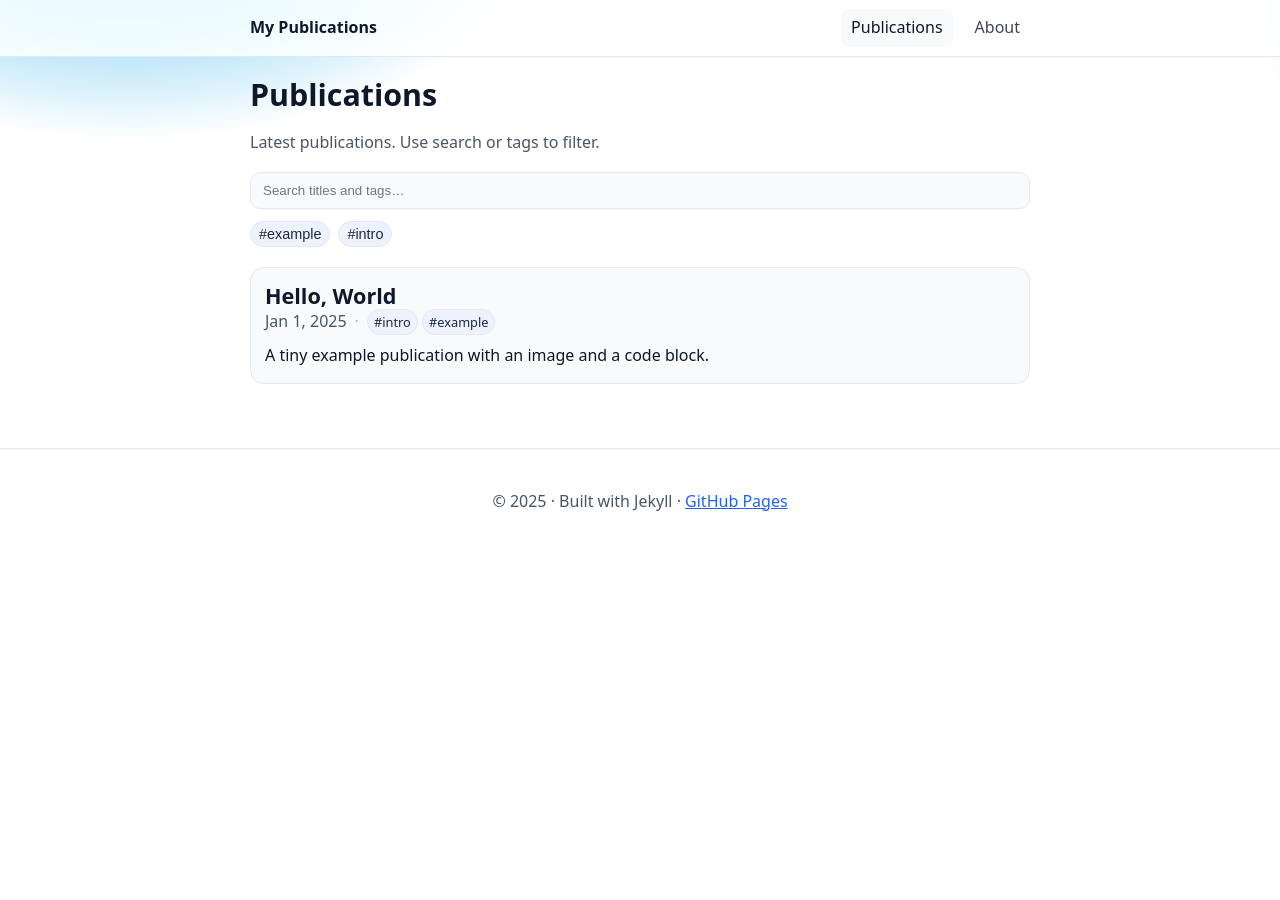
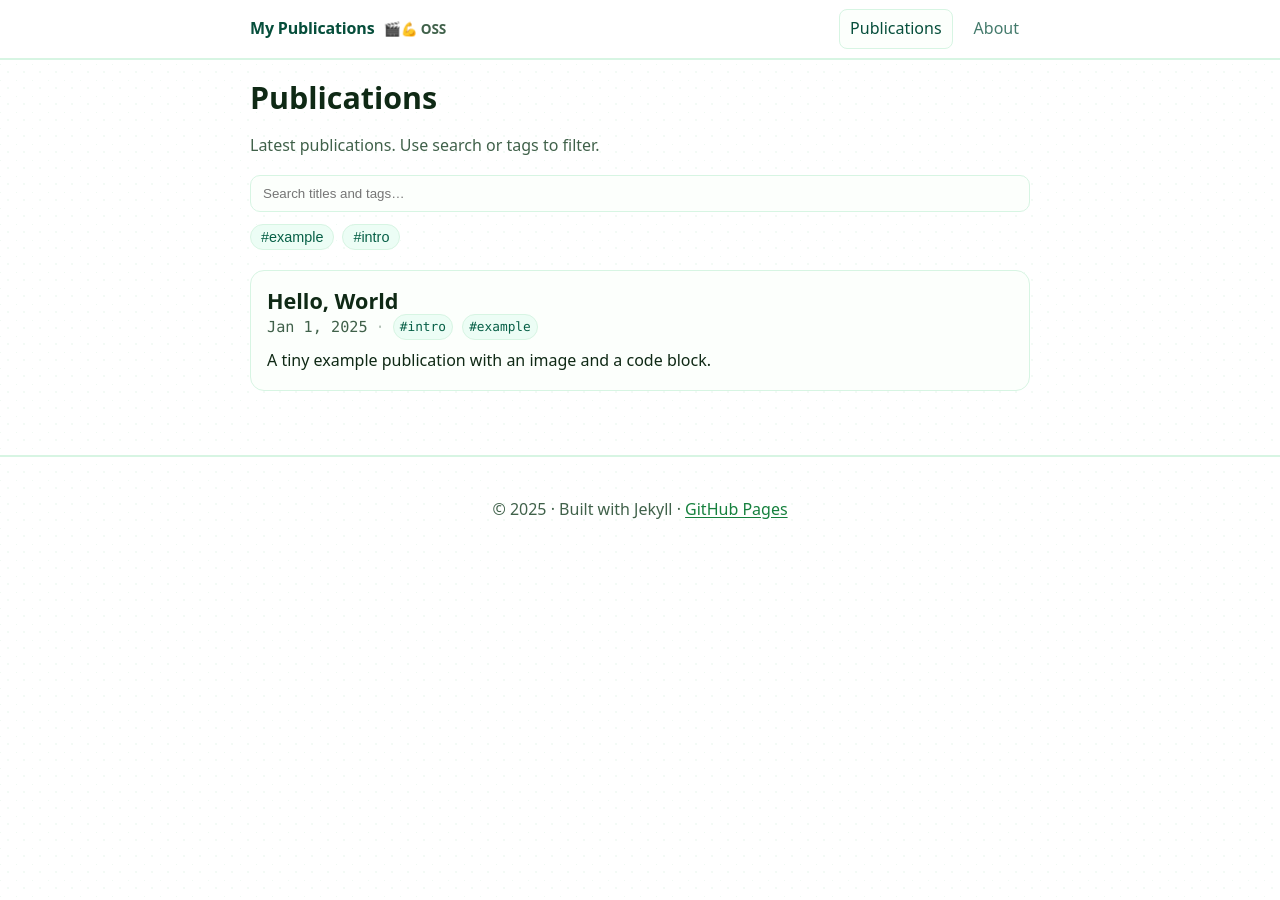
Before and after one commit to hp0404/blogpost, a Jekyll site: the page built from index.md, in a window 1280 px wide. Built offline with Jekyll 4.4.1, drawn with Linux system fonts in a browser that asks for light colours.

Commit message:
Restyle theme: minimal green/white with playful geeky vibe; keep structure and functionality intact

```diff
--- a/assets/css/main.css
+++ b/assets/css/main.css
@@ -1,27 +1,15 @@
 :root {
-  --bg: #0b0c0f;
-  --fg: #e5e7eb;
-  --muted: #9ca3af;
-  --link: #60a5fa;
-  --accent: #22d3ee;
-  --card: #111827;
-  --border: #1f2937;
-  --chip-bg: #111827;
-  --chip-fg: #cbd5e1;
-}
-
-@media (prefers-color-scheme: light) {
-  :root {
-    --bg: #ffffff;
-    --fg: #0f172a;
-    --muted: #475569;
-    --link: #2563eb;
-    --accent: #0891b2;
-    --card: #f8fafc;
-    --border: #e2e8f0;
-    --chip-bg: #eef2ff;
-    --chip-fg: #1e293b;
-  }
+  /* Minimal green + white palette */
+  --bg: #ffffff;
+  --fg: #0f2915;          /* deep evergreen for text */
+  --muted: #40614a;       /* toned green-gray */
+  --link: #15803d;        /* emerald-700 */
+  --accent: #22c55e;      /* green-500 */
+  --accent-ink: #064e3b;  /* green-900 for contrast */
+  --card: #fcfffc;        /* almost-white with green tint */
+  --border: #d7f5e3;      /* pale green border */
+  --chip-bg: #ecfdf5;     /* mint */
+  --chip-fg: #065f46;     /* dark mint text */
 }
 
 * { box-sizing: border-box; }
@@ -31,27 +19,31 @@ body {
   font-family: ui-sans-serif, system-ui, -apple-system, Segoe UI, Roboto, Ubuntu, Cantarell, "Helvetica Neue", Arial, "Apple Color Emoji", "Segoe UI Emoji";
   line-height: 1.6;
   color: var(--fg);
-  background: radial-gradient(1200px 800px at 10% -20%, #0ea5e9 0%, transparent 40%),
-              radial-gradient(800px 600px at 120% 0%, #22d3ee 0%, transparent 35%),
-              var(--bg);
-  background-attachment: fixed;
+  background-color: var(--bg);
+  /* subtle dot-grid with green vibe (barely visible) */
+  background-image:
+    radial-gradient(circle at 0 0, #16a34a10 1px, transparent 1px),
+    radial-gradient(circle at 8px 8px, #16a34a0d 1px, transparent 1px);
+  background-size: 16px 16px;
 }
 
 .container { max-width: 820px; padding: 0 20px; margin: 0 auto; }
 
 .site-header {
-  backdrop-filter: saturate(180%) blur(6px);
-  background: color-mix(in oklab, var(--bg) 85%, transparent);
-  border-bottom: 1px solid var(--border);
   position: sticky; top: 0; z-index: 10;
+  background: var(--bg);
+  border-bottom: 2px solid var(--border);
 }
-.header-inner { display: flex; align-items: center; justify-content: space-between; height: 56px; }
-.brand { font-weight: 700; color: var(--fg); text-decoration: none; }
-.nav { display: flex; gap: 12px; }
-.nav-link { color: var(--fg); opacity: .8; text-decoration: none; padding: 6px 10px; border-radius: 8px; }
-.nav-link:hover, .nav-link.active { background: var(--card); opacity: 1; }
+.header-inner { display: flex; align-items: center; justify-content: space-between; height: 58px; }
+.brand { font-weight: 800; color: var(--accent-ink); text-decoration: none; letter-spacing: -0.01em; }
+.brand:hover { text-decoration: none; color: var(--link); }
+/* tiny playful badge after the brand */
+.brand::after { content: "  🎬💪 OSS"; color: var(--muted); font-weight: 600; font-size: 0.85rem; margin-left: 6px; }
+.nav { display: flex; gap: 10px; }
+.nav-link { color: var(--accent-ink); opacity: .75; text-decoration: none; padding: 6px 10px; border-radius: 8px; border: 1px solid transparent; }
+.nav-link:hover, .nav-link.active { opacity: 1; border-color: var(--border); background: var(--card); }
 
-.site-footer { margin-top: 64px; border-top: 1px solid var(--border); }
+.site-footer { margin-top: 64px; border-top: 2px solid var(--border); }
 .footer-inner { padding: 24px 0; text-align: center; }
 
 h1, h2, h3 { line-height: 1.25; }
@@ -63,33 +55,34 @@ h2 { font-size: 1.35rem; margin: 1.1rem 0 .5rem; }
 .filters { display: grid; gap: 12px; margin: 12px 0 20px; }
 #search-input { width: 100%; padding: 10px 12px; border: 1px solid var(--border); border-radius: 10px; background: var(--card); color: var(--fg); }
 .tag-list { display: flex; flex-wrap: wrap; gap: 8px; }
-.tag-chip { display: inline-flex; align-items: center; gap: 4px; border: 1px solid var(--border); background: var(--chip-bg); color: var(--chip-fg); padding: 4px 8px; border-radius: 999px; cursor: pointer; font-size: .9rem; }
+.tag-chip { display: inline-flex; align-items: center; gap: 4px; border: 1px solid var(--border); background: var(--chip-bg); color: var(--chip-fg); padding: 4px 10px; border-radius: 999px; cursor: pointer; font-size: .9rem; transition: background-color .15s ease, color .15s ease, transform .1s ease; }
+.tag-chip:hover { transform: translateY(-1px); }
 .tag-chip.small { padding: 2px 6px; font-size: .8rem; cursor: default; }
-.tag-chip.active { outline: 2px solid var(--accent); }
+.tag-chip.active { background: var(--accent); color: white; border-color: color-mix(in oklab, var(--accent) 60%, black); box-shadow: 0 2px 8px -2px rgba(34,197,94,0.35); }
 
 .home .pub-list { list-style: none; padding: 0; margin: 0; display: grid; gap: 12px; }
-.pub-item { border: 1px solid var(--border); border-radius: 14px; background: color-mix(in oklab, var(--card) 90%, transparent); }
-.pub-link { display: block; padding: 14px 14px; color: inherit; text-decoration: none; }
-.pub-link:hover { background: color-mix(in oklab, var(--card) 75%, transparent); }
+.pub-item { border: 1px solid var(--border); border-radius: 14px; background: var(--card); }
+.pub-link { display: block; padding: 16px 16px; color: inherit; text-decoration: none; transition: transform .08s ease, box-shadow .15s ease, background-color .15s ease; }
+.pub-link:hover { transform: translateY(-1px); box-shadow: 0 10px 24px -12px rgba(22,163,74,.35); background: #f8fff9; }
 .pub-title { margin: 0; }
-.pub-meta { color: var(--muted); display: flex; gap: 8px; align-items: center; }
+.pub-meta { color: var(--muted); display: flex; gap: 8px; align-items: center; font-family: ui-monospace, SFMono-Regular, Menlo, Monaco, Consolas, "Liberation Mono", "Courier New", monospace; font-size: .95rem; }
 .divider { opacity: .4; }
 .pub-summary { margin: 8px 0 0; }
 
 .publication .pub-header { margin-top: 18px; }
-.publication .pub-meta { color: var(--muted); display: flex; gap: 8px; align-items: center; }
-.publication .pub-content img { max-width: 100%; height: auto; border-radius: 10px; }
+.publication .pub-meta { color: var(--muted); display: flex; gap: 8px; align-items: center; font-family: ui-monospace, SFMono-Regular, Menlo, Monaco, Consolas, "Liberation Mono", "Courier New", monospace; }
+.publication .pub-content img { max-width: 100%; height: auto; border-radius: 10px; box-shadow: 0 6px 18px -10px rgba(22,163,74,.35); }
 .publication .pub-nav { display: flex; justify-content: space-between; gap: 10px; margin-top: 28px; }
 .publication pre, .publication code { font-family: ui-monospace, SFMono-Regular, Menlo, Monaco, Consolas, "Liberation Mono", "Courier New", monospace; }
-.publication pre { background: var(--card); padding: 12px; border: 1px solid var(--border); border-radius: 10px; overflow: auto; }
-.publication code { background: var(--card); padding: 2px 6px; border: 1px solid var(--border); border-radius: 6px; }
+.publication pre { background: #f7fff9; padding: 12px; border-left: 4px solid var(--accent); border-right: 1px solid var(--border); border-top: 1px solid var(--border); border-bottom: 1px solid var(--border); border-radius: 10px; overflow: auto; }
+.publication code { background: #f0fff4; padding: 2px 6px; border: 1px solid var(--border); border-radius: 6px; }
 
 .page .page-header { margin-top: 18px; }
-.page .page-content img { max-width: 100%; border-radius: 10px; }
+.page .page-content img { max-width: 100%; border-radius: 10px; box-shadow: 0 6px 18px -12px rgba(22,163,74,.25); }
 
-a { color: var(--link); }
+a { color: var(--link); text-underline-offset: 2px; }
 a:hover { text-decoration: underline; }
 
 /* Rouge syntax highlight minimal tweaks */
-.highlight { background: var(--card); border: 1px solid var(--border); border-radius: 10px; padding: 12px; overflow: auto; }
+.highlight { background: #f7fff9; border: 1px solid var(--border); border-radius: 10px; padding: 12px; overflow: auto; }
 .highlight pre { margin: 0; background: transparent; border: 0; padding: 0; }
```
